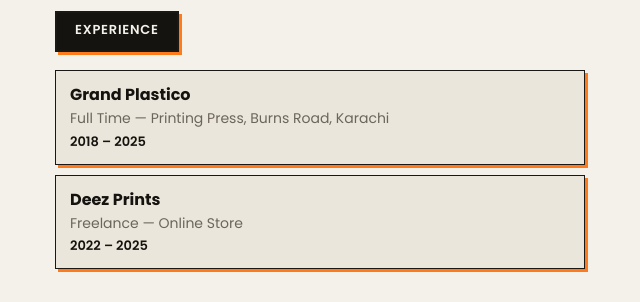
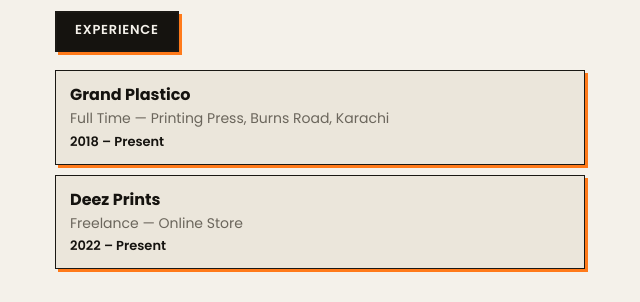
Before and after one commit to Hoezaifa/huzaifaportfolio, a website built with Vite: page index.html in a window 1280 px wide. Shown: the part 1280-1582 px from the top of the page, 23-663 px from the left. Built offline with nearby package versions, Linux system fonts and the light colour scheme; some packages are replaced by stand-ins of ours.

Commit message:
update: experience dates to Present

```diff
--- a/index.html
+++ b/index.html
@@ -117,13 +117,13 @@
         <div class="info-item">
           <div class="info-item__title">Grand Plastico</div>
           <div class="info-item__sub">Full Time &mdash; Printing Press, Burns Road, Karachi</div>
-          <div class="info-item__year">2018 &ndash; 2025</div>
+          <div class="info-item__year">2018 &ndash; Present</div>
         </div>
 
         <div class="info-item">
           <div class="info-item__title">Deez Prints</div>
           <div class="info-item__sub">Freelance &mdash; Online Store</div>
-          <div class="info-item__year">2022 &ndash; 2025</div>
+          <div class="info-item__year">2022 &ndash; Present</div>
         </div>
 
         <h3 style="margin-top: 36px;"><span class="mini-pill">Software Skills</span></h3>
```
